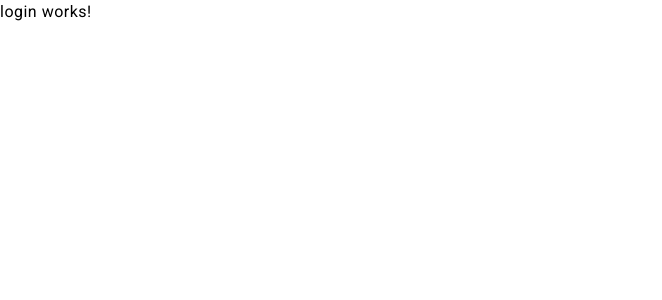
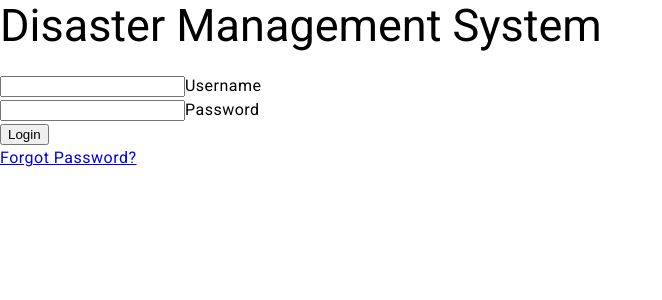
Before and after one commit to RohitLbd/disasterManagement, an Angular app: page /login in a window 1280 px wide. Shown: the top 300 px of the page, without its empty margins (0-662 px from the left). Built offline with nearby package versions, Linux system fonts and the light colour scheme.

Commit message:
Update login.component.html

```diff
--- a/src/app/login/login.component.html
+++ b/src/app/login/login.component.html
@@ -1 +1,23 @@
-<p>login works!</p>
+
+    <div class="container">
+        <div class="login-box">
+            <h2>Disaster Management System</h2>
+            <form action="#">
+                <div class="input-container">
+                    <input type="text" name="username" required="required">
+                    <label for="username">Username</label>
+                </div>
+                <div class="input-container">
+                    <input type="password" name="password" required="required">
+                    <label for="password">Password</label>
+                </div>
+                <div class="btn-container">
+                    <button type="submit">Login</button>
+                </div>
+                <div class="forgot-password">
+                    <a href="#">Forgot Password?</a>
+                </div>
+                <div class="background-image"></div> <!-- Only keep the div -->
+            </form>
+        </div>
+    </div>
```
